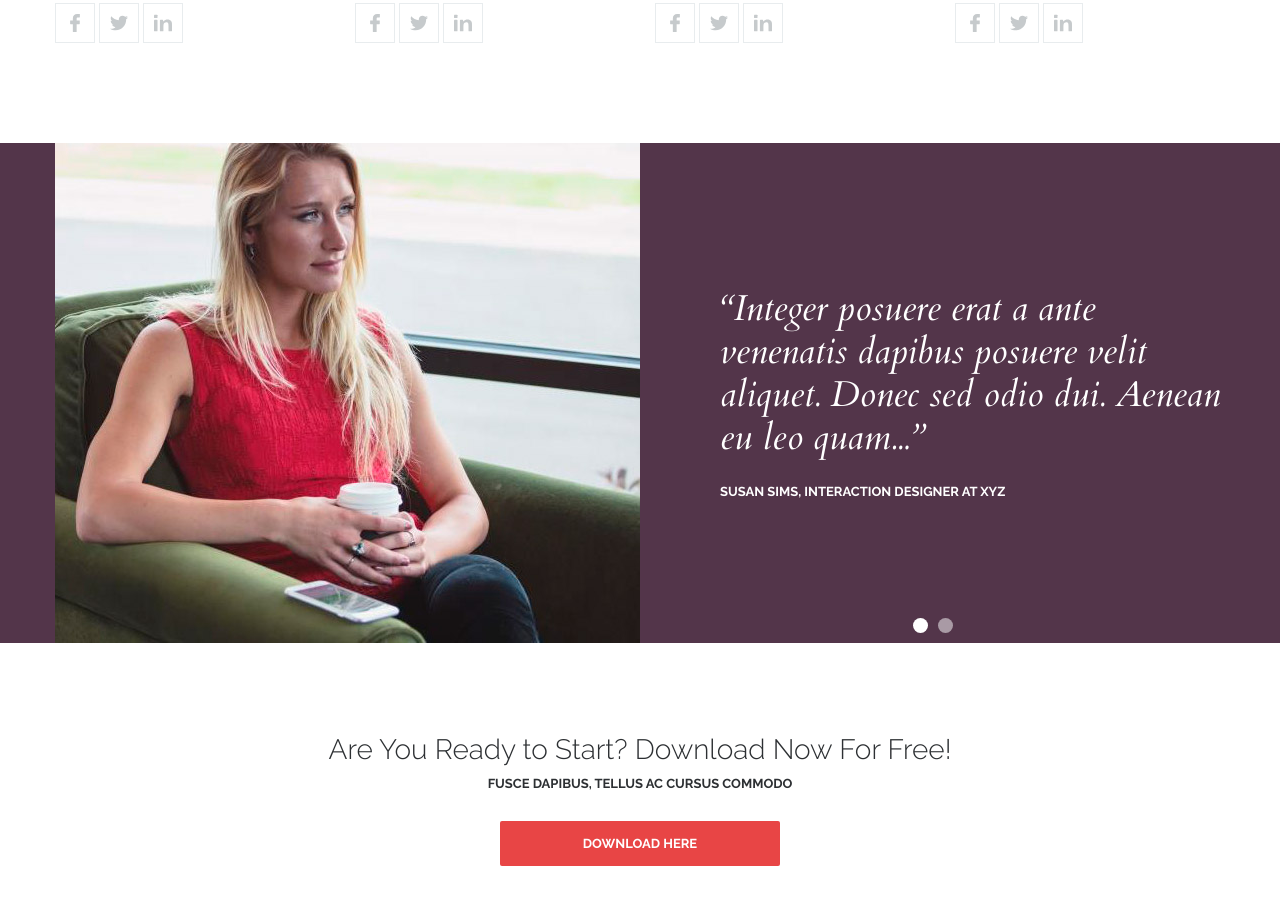
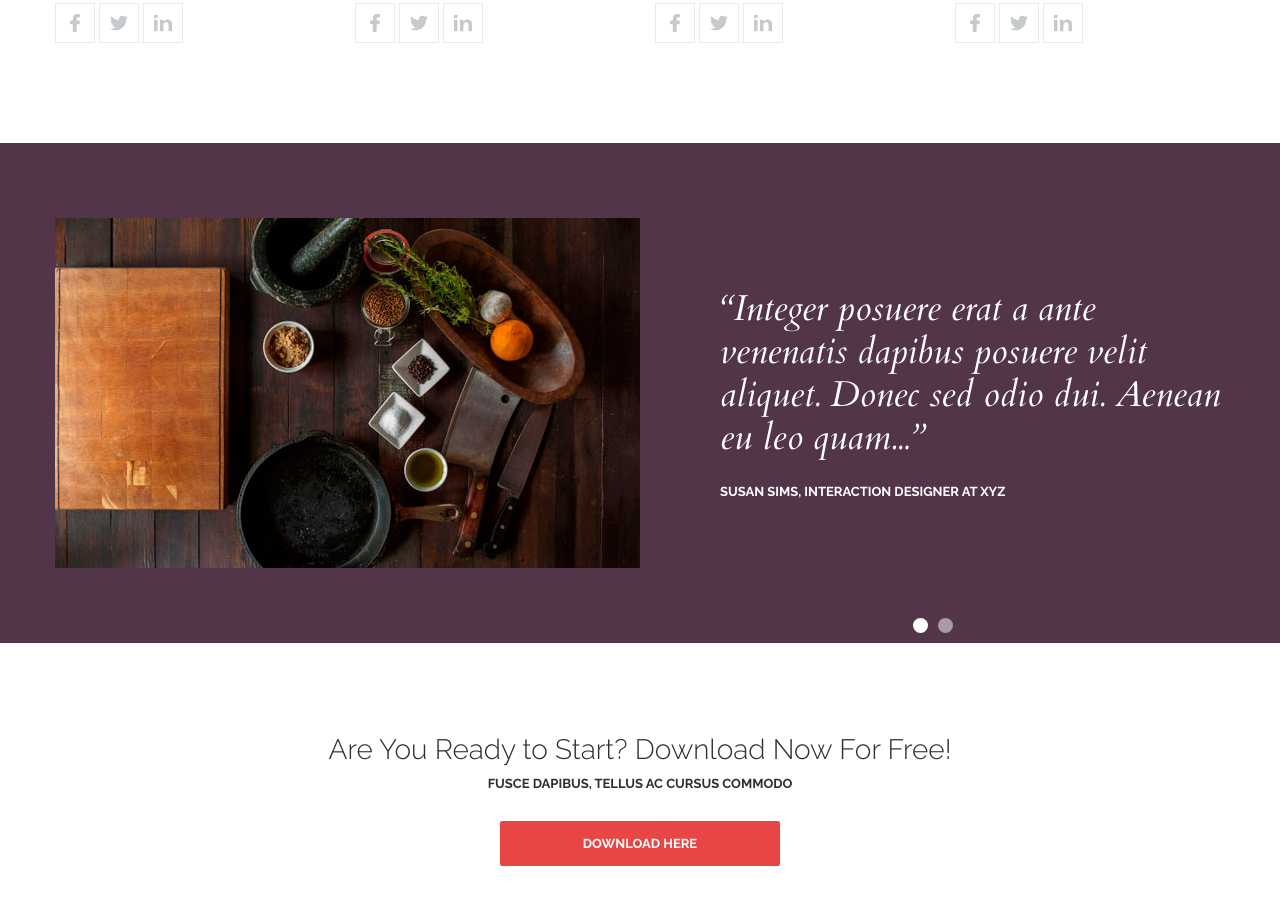
Before and after one commit to SimbaDS/Activebox.github.io, a plain HTML site: page index.html in a window 1280 px wide. Shown: the part 3462-4367 px from the top of the page. Drawn offline with nearby package versions, Linux system fonts and the light colour scheme.

Commit message:
Update index.html

```diff
--- a/index.html
+++ b/index.html
@@ -344,7 +344,7 @@
       <div class="slick-item">
         <div class="reviews__item">
           <div class="reviews__photo">
-            <img class="reviews__img" src="/assets/images/reviews/reviews-1.jpg" alt="">
+            <img class="reviews__img" src="/assets/images/works/work4.jpg" alt="">
           </div>
           <div class="reviews__content">
             <div class="reviews__text">“Integer posuere erat a ante venenatis dapibus posuere velit aliquet. Donec sed odio dui. Aenean eu leo quam...”</div>
@@ -356,7 +356,7 @@
       <div class="slick-item">
         <div class="reviews__item">
           <div class="reviews__photo">
-            <img class="reviews__img" src="/assets/images/reviews/reviews-1.jpg" alt="">
+            <img class="reviews__img" src="/assets/images/works/work8.jpg" alt="">
           </div>
           <div class="reviews__content">
             <div class="reviews__text">Lorem ipsum dolor, sit amet consectetur adipisicing elit. Aperiam rem suscipit quibusdam, quod, sapiente placeat, sed optio corporis quos vitae tempora magni expedita ex porro hic culpa enim esse labore!</div>
```
